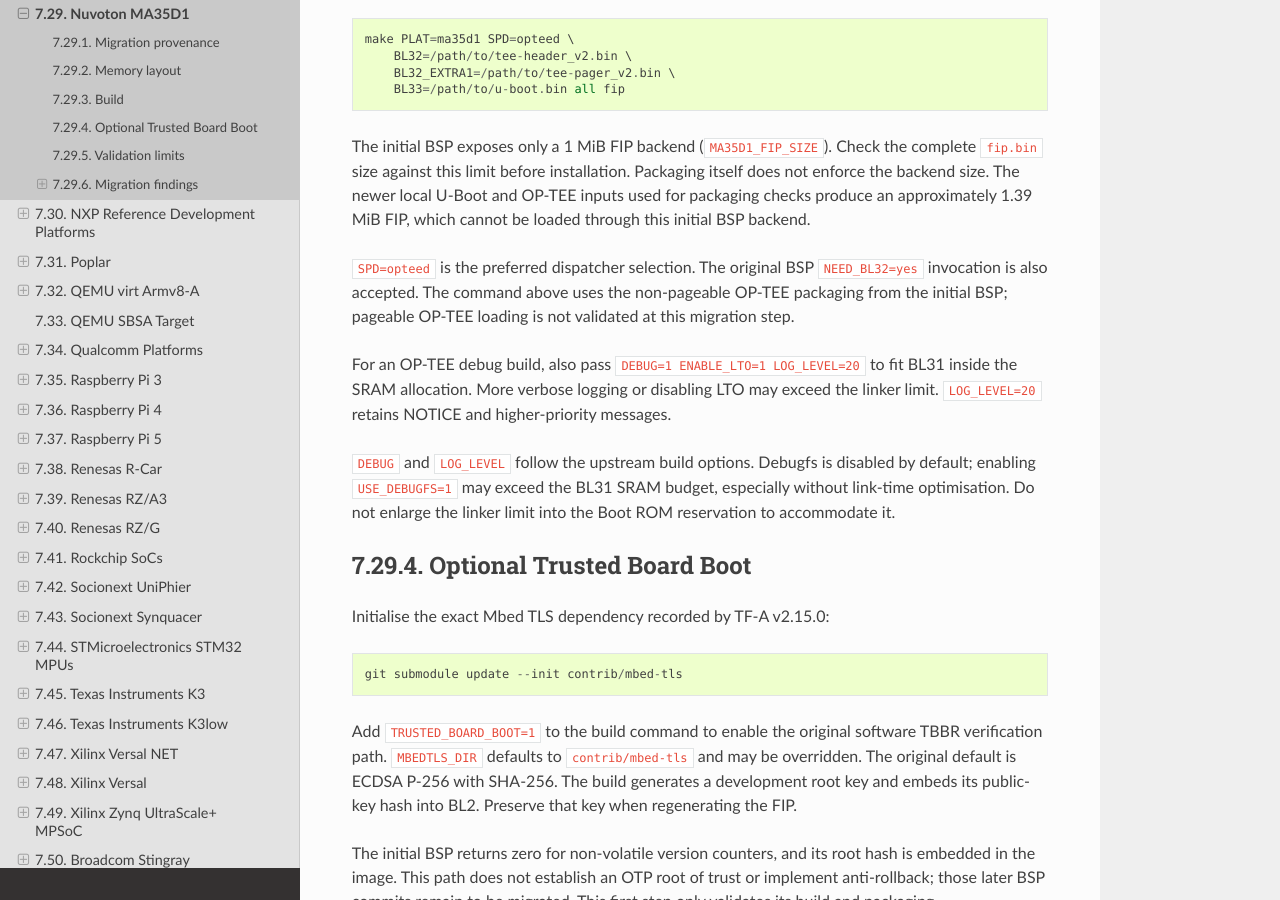
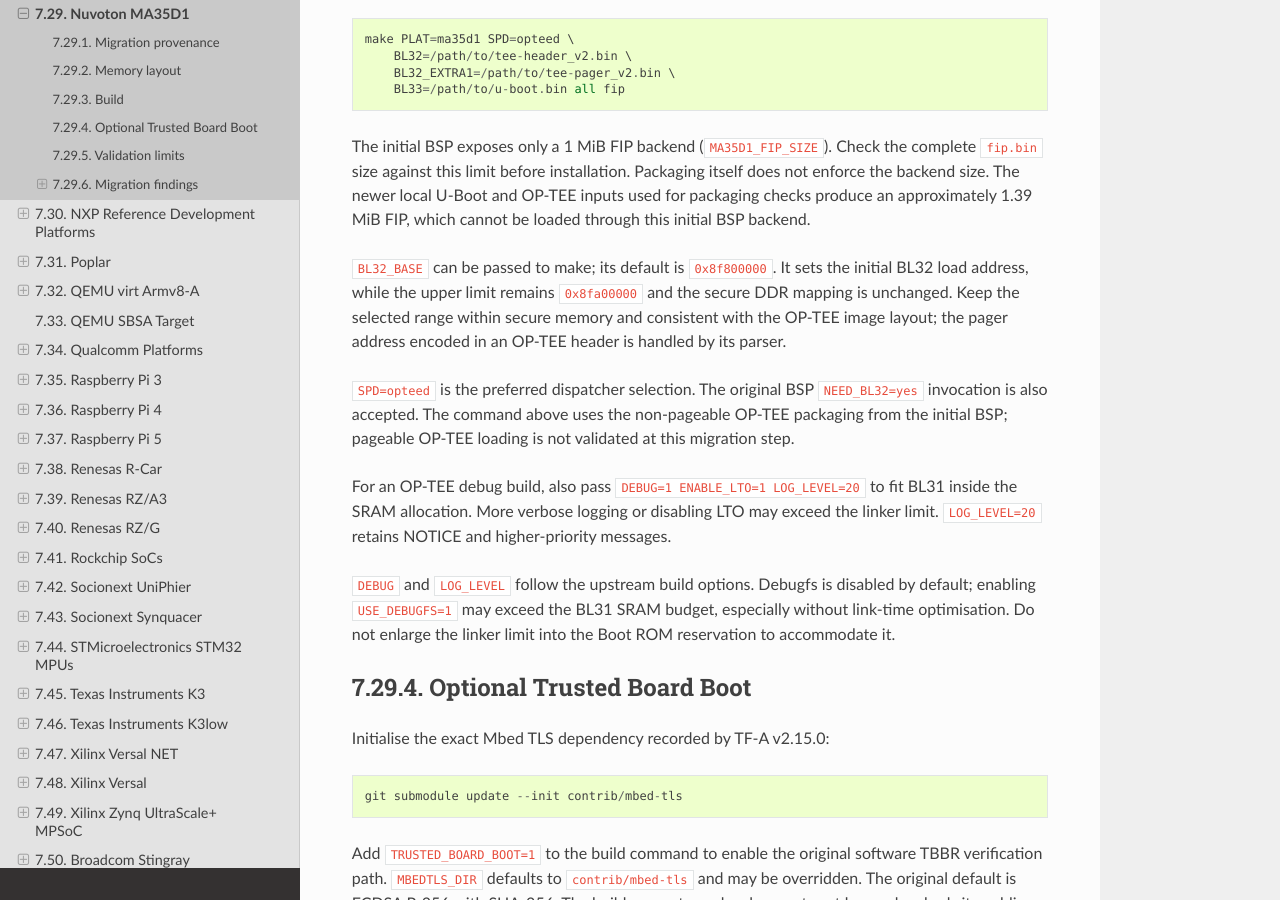
Before and after one commit to ychuang3/MA35D1_tfa-a-nvt, a Sphinx documentation site: the page built from docs/plat/ma35d1.rst, in a window 1280 px wide and 900 px high, scrolled down 1419 px. Built offline with Sphinx 7.4.7 and the Read the Docs theme 2.0.0, drawn with Linux system fonts in a browser that asks for light colours; pages that are not in the unit, such as notebooks, are missing from menus.

Commit message:
ma35d1: allow setting BL32_BASE from make
Pass BL32_BASE to the compiler and retain 0x8f800000 as its default.

Change-Id: I239fd1d03a5ef013032e143ec3ba2789c621245c

```diff
--- a/docs/plat/ma35d1.rst
+++ b/docs/plat/ma35d1.rst
@@ -67,6 +67,12 @@ Packaging itself does not enforce the backend size. The newer local U-Boot
 and OP-TEE inputs used for packaging checks produce an approximately
 1.39 MiB FIP, which cannot be loaded through this initial BSP backend.
 
+``BL32_BASE`` can be passed to make; its default is ``0x8f800000``.
+It sets the initial BL32 load address, while the upper limit remains
+``0x8fa00000`` and the secure DDR mapping is unchanged. Keep the selected
+range within secure memory and consistent with the OP-TEE image layout;
+the pager address encoded in an OP-TEE header is handled by its parser.
+
 ``SPD=opteed`` is the preferred dispatcher selection. The original BSP
 ``NEED_BL32=yes`` invocation is also accepted. The command above uses the
 non-pageable OP-TEE packaging from the initial BSP; pageable OP-TEE loading
```
Also changed, not shown: 2 other files.
